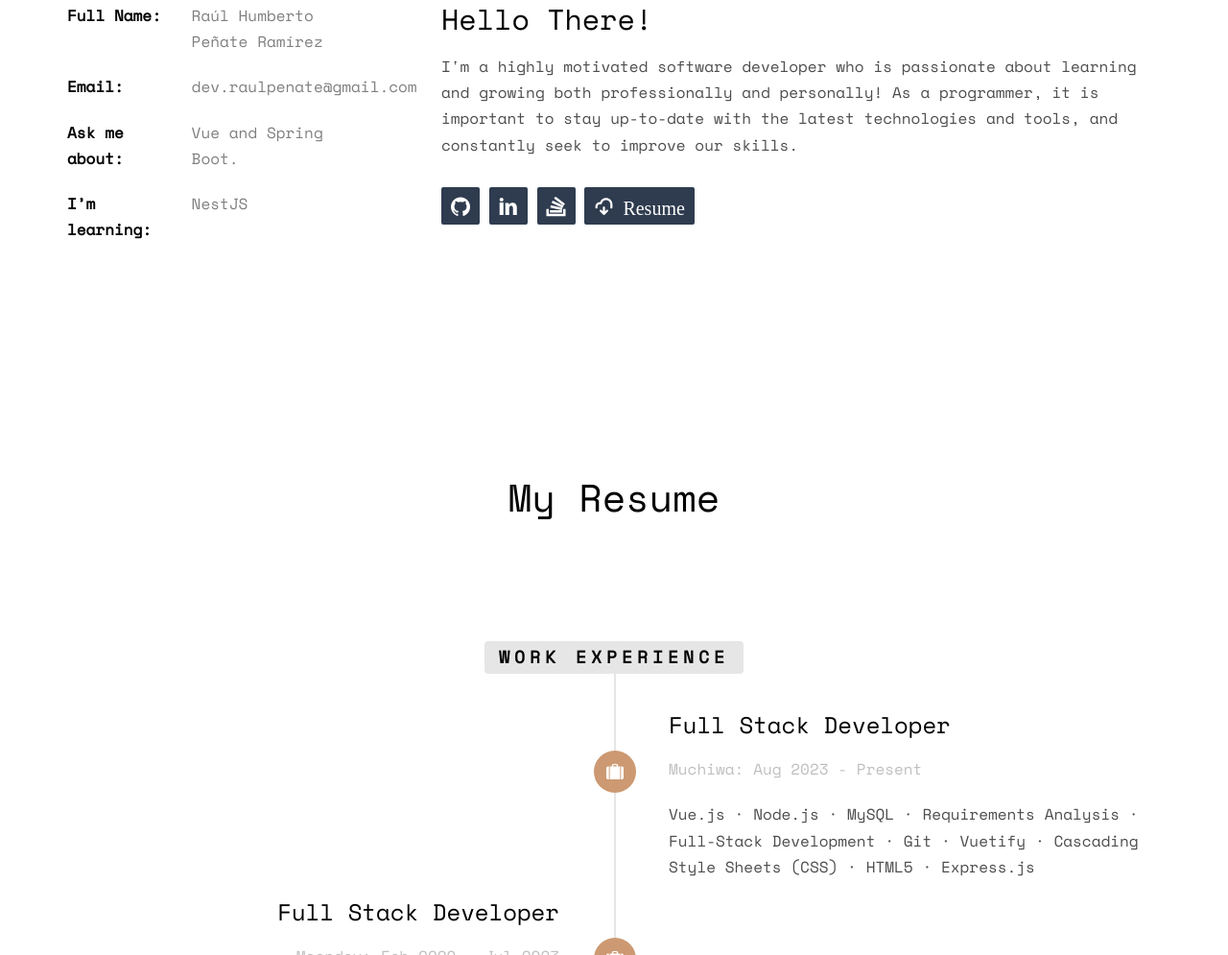
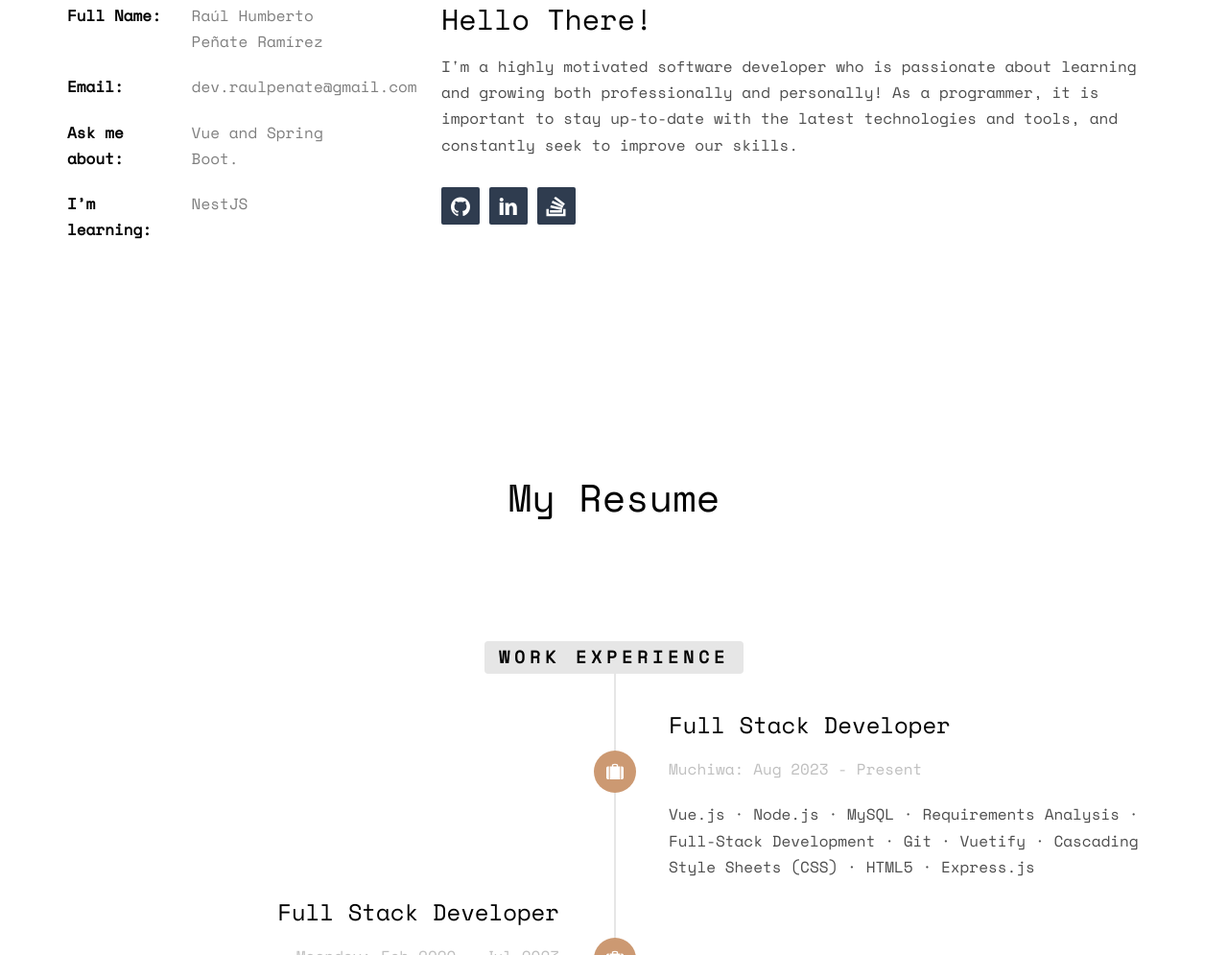
Before and after one commit to raulpenate/portfolio, a plain HTML site: page index.html in a window 1280 px wide. Shown: the part 1069-2064 px from the top of the page at 96% size. Drawn offline with nearby package versions, Linux system fonts and the light colour scheme; some packages are replaced by stand-ins of ours; no server answers; files whose address does not match are found by name; a web font is replaced by a local one.

Commit message:
Update index.html

```diff
--- a/index.html
+++ b/index.html
@@ -109,8 +109,6 @@
 										class="icon-linkedin2"></i></a></li>
 							<li><a href="https://stackoverflow.com/users/15445661/raul-penate" target="_blank"><i
 										class="icon-stackoverflow"></i></a></li>
-							<li><a href="images/raulpenate-cv.pdf" download target="_blank"><i class="icon-download2">
-										Resume</i></a></li>
 						</ul>
 						</p>
 					</div>
```
